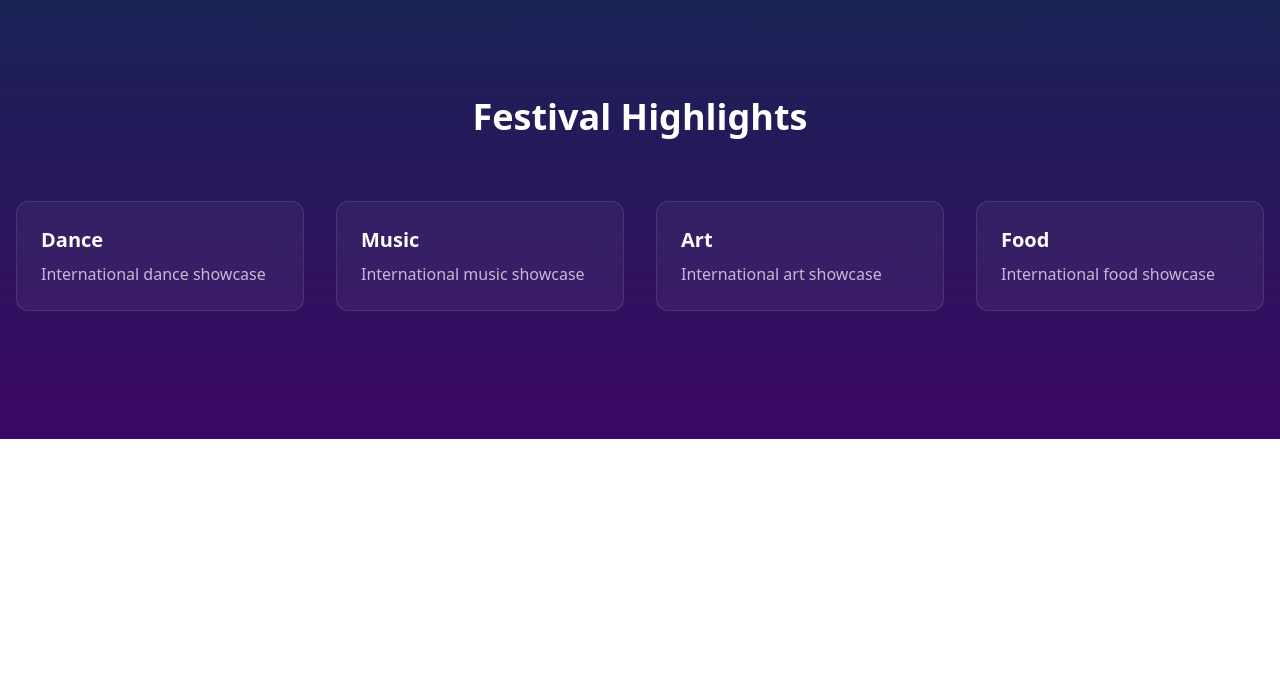
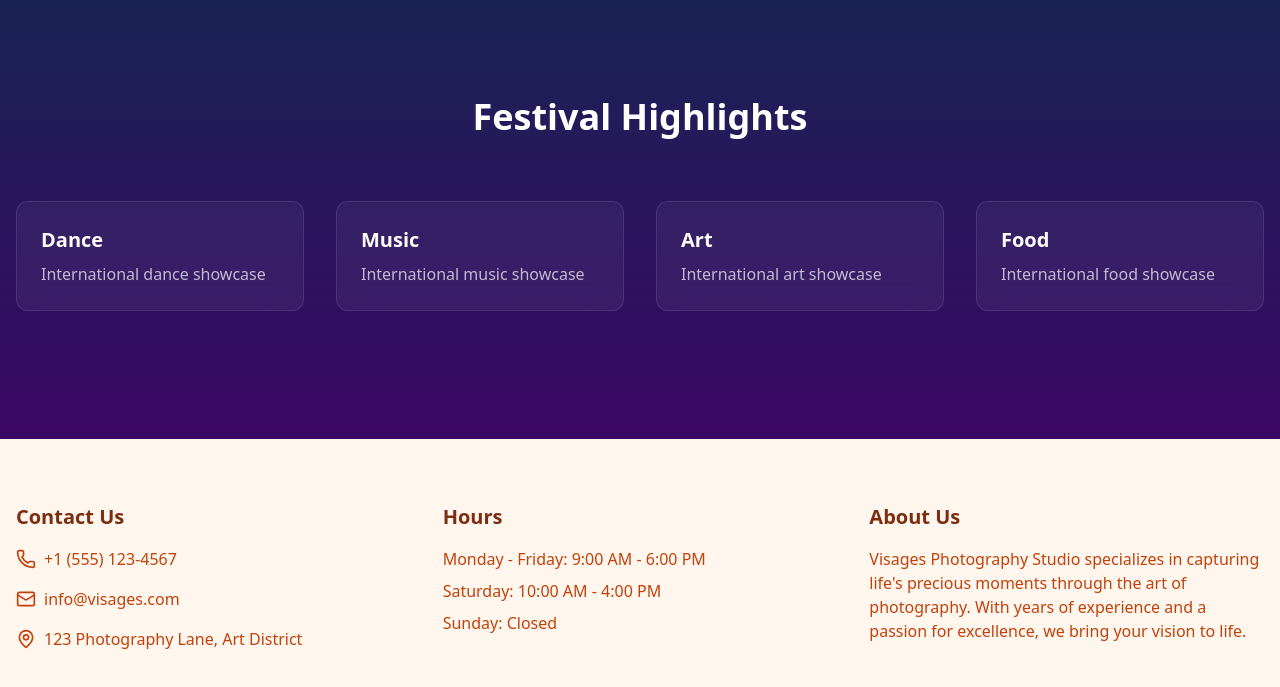
Before and after one commit to ammar-codeable/visages, a React (Vite) app: page / in a window 1280 px wide. Shown: the part 1383-2070 px from the top of the page. Before the commit the page ends 1822 px from the top, so only its background shows below. Built offline with nearby package versions, Linux system fonts and the light colour scheme.

Commit message:
feat: add Layout component with Navbar and Footer, and update routing structure

```diff
--- a/src/app/router.tsx
+++ b/src/app/router.tsx
@@ -1,10 +1,13 @@
 import { Route, Routes } from "react-router";
 import Events from "./routes/events/Events";
 import Home from "./routes/home/Home";
+import Layout from "@/app/routes/root";
 
 export const routes = (
   <Routes>
-    <Route path="/" element={<Home />} />
-    <Route path="/events" element={<Events />} />
+    <Route element={<Layout />}>
+      <Route path="/" element={<Home />} />
+      <Route path="/events" element={<Events />} />
+    </Route>
   </Routes>
 );
--- a/src/app/routes/root.tsx
+++ b/src/app/routes/root.tsx
@@ -1,11 +1,15 @@
+import Footer from "@/components/Footer";
+import Navbar from "@/components/Navbar";
 import { Outlet } from "react-router";
-import Navbar from "../../components/Navbar";
 
 const Layout = () => {
   return (
-    <div className="min-h-screen bg-gray-100">
+    <div className="flex min-h-screen flex-col bg-gray-100">
       <Navbar />
-      <Outlet />
+      <main className="flex-1">
+        <Outlet />
+      </main>
+      <Footer />
     </div>
   );
 };
--- /dev/null
+++ b/src/components/Footer.tsx
@@ -0,0 +1,72 @@
+import { Mail, MapPin, Phone } from "lucide-react";
+import { motion } from "motion/react";
+
+const Footer = () => {
+  return (
+    <footer className="bg-orange-50 py-16">
+      <div className="container mx-auto px-4">
+        <div className="grid gap-8 md:grid-cols-2 lg:grid-cols-3">
+          <motion.div
+            initial={{ opacity: 0, y: 20 }}
+            whileInView={{ opacity: 1, y: 0 }}
+            viewport={{ once: true }}
+          >
+            <h3 className="mb-4 text-xl font-semibold text-orange-900">
+              Contact Us
+            </h3>
+            <div className="flex flex-col gap-4 text-orange-700">
+              <div className="flex items-center gap-2">
+                <Phone className="h-5 w-5" />
+                <span>+1 (555) 123-4567</span>
+              </div>
+              <div className="flex items-center gap-2">
+                <Mail className="h-5 w-5" />
+                <span>info@visages.com</span>
+              </div>
+              <div className="flex items-center gap-2">
+                <MapPin className="h-5 w-5" />
+                <span>123 Photography Lane, Art District</span>
+              </div>
+            </div>
+          </motion.div>
+
+          <motion.div
+            initial={{ opacity: 0, y: 20 }}
+            whileInView={{ opacity: 1, y: 0 }}
+            viewport={{ once: true }}
+            transition={{ delay: 0.1 }}
+          >
+            <h3 className="mb-4 text-xl font-semibold text-orange-900">
+              Hours
+            </h3>
+            <div className="flex flex-col gap-2 text-orange-700">
+              <p>Monday - Friday: 9:00 AM - 6:00 PM</p>
+              <p>Saturday: 10:00 AM - 4:00 PM</p>
+              <p>Sunday: Closed</p>
+            </div>
+          </motion.div>
+
+          <motion.div
+            initial={{ opacity: 0, y: 20 }}
+            whileInView={{ opacity: 1, y: 0 }}
+            viewport={{ once: true }}
+            transition={{ delay: 0.2 }}
+            className="md:col-span-2 lg:col-span-1"
+          >
+            <h3 className="mb-4 text-xl font-semibold text-orange-900">
+              About Us
+            </h3>
+            <p className="text-orange-700">
+              Visages Photography Studio specializes in capturing life's
+              precious moments through the art of photography. With years of
+              experience and a passion for excellence, we bring your vision to
+              life.
+            </p>
+          </motion.div>
+        </div>
+      </div>
+    </footer>
+  );
+};
+
+export default Footer;
```
